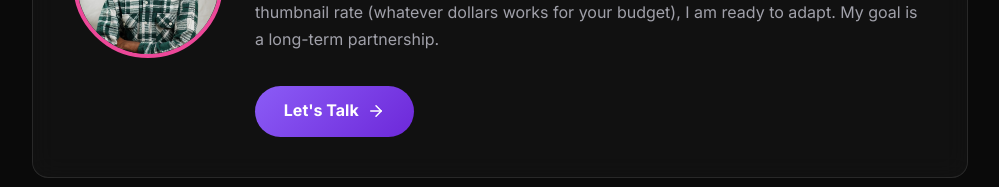
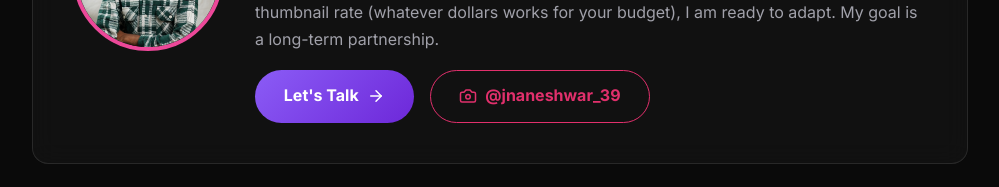
Before and after one commit to jnaneshwarareddy-satti/video-editing-portfolio, a React (Vite) app: page /think-beautiful in a window 1280 px wide. Shown: the part 1126-1313 px from the top of the page, without its empty margins (140-1139 px from the left). Built offline with nearby package versions, Linux system fonts and the light colour scheme; no server answers; the database is empty.

Commit message:
Add Instagram handle to ThinkBeautiful pitch page

```diff
--- a/src/pages/ThinkBeautifulPitch.jsx
+++ b/src/pages/ThinkBeautifulPitch.jsx
@@ -1,5 +1,5 @@
 import React, { useState, useEffect } from 'react';
-import { Sparkles, Globe, Target, Image as ImageIcon, ArrowRight } from 'lucide-react';
+import { Sparkles, Globe, Target, Image as ImageIcon, ArrowRight, Camera } from 'lucide-react';
 import { collection, query, orderBy, getDocs } from 'firebase/firestore';
 import { db } from '../firebase';
 import SEO from '../components/SEO';
@@ -87,9 +87,14 @@ const ThinkBeautifulPitch = () => {
             <p>
               <strong>Pricing:</strong> I am incredibly flexible. Whether you prefer a monthly retainer, or a per-thumbnail rate (whatever dollars works for your budget), I am ready to adapt. My goal is a long-term partnership.
             </p>
-            <a href="mailto:jnaneshwarareddysatti@gmail.com?subject=Think Beautiful Thumbnails" className="btn-primary" style={{ display: 'inline-flex', alignItems: 'center', gap: '0.5rem', marginTop: '1rem' }}>
-              Let's Talk <ArrowRight size={18} />
-            </a>
+            <div style={{ display: 'flex', gap: '1rem', marginTop: '1rem', flexWrap: 'wrap' }}>
+              <a href="mailto:jnaneshwarareddysatti@gmail.com?subject=Think Beautiful Thumbnails" className="btn-primary" style={{ display: 'inline-flex', alignItems: 'center', gap: '0.5rem' }}>
+                Let's Talk <ArrowRight size={18} />
+              </a>
+              <a href="https://instagram.com/jnaneshwar_39" target="_blank" rel="noreferrer" className="btn-outline" style={{ display: 'inline-flex', alignItems: 'center', gap: '0.5rem', color: '#E1306C', borderColor: '#E1306C' }}>
+                <Camera size={18} /> @jnaneshwar_39
+              </a>
+            </div>
           </div>
         </div>
 
```
